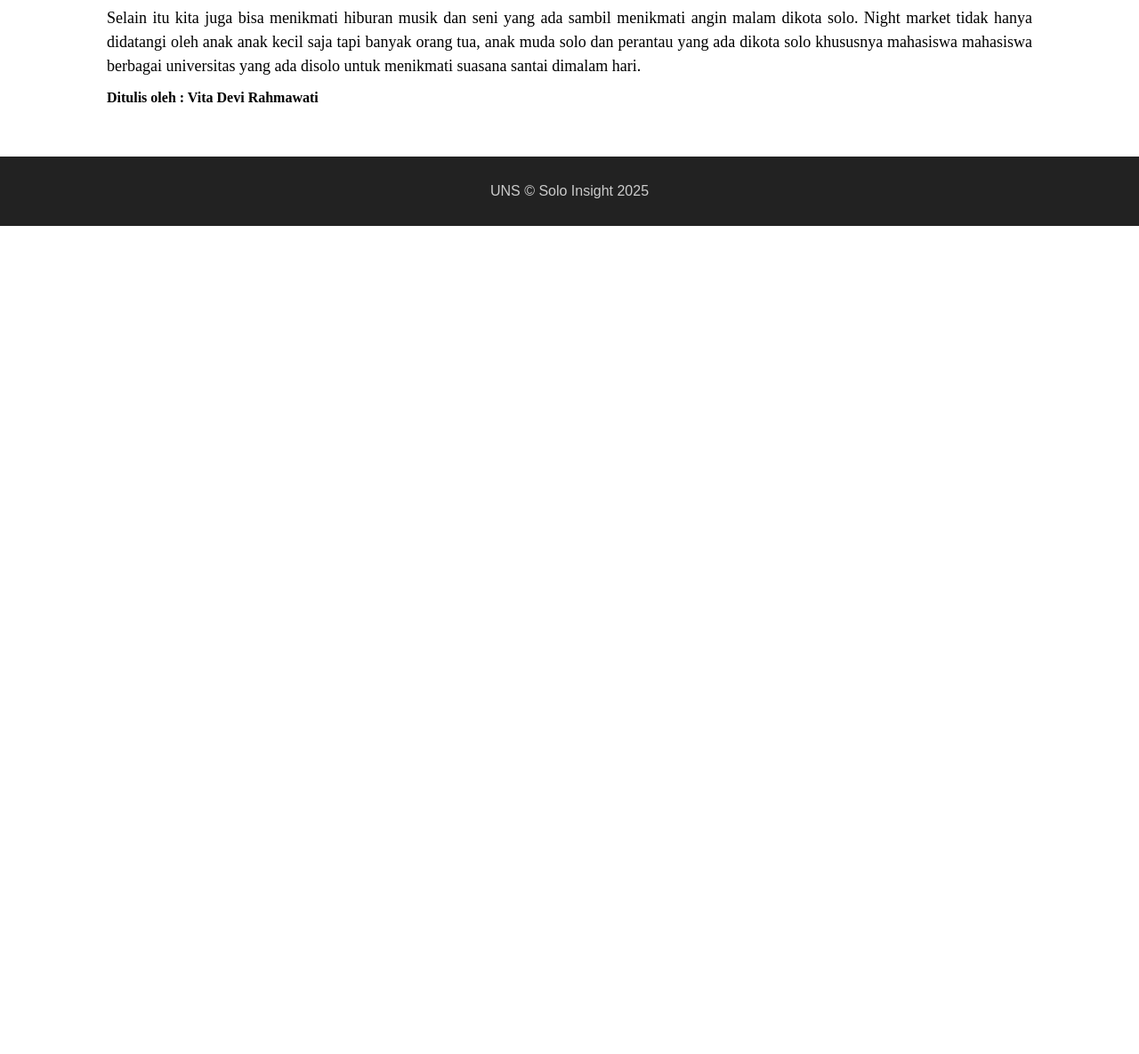
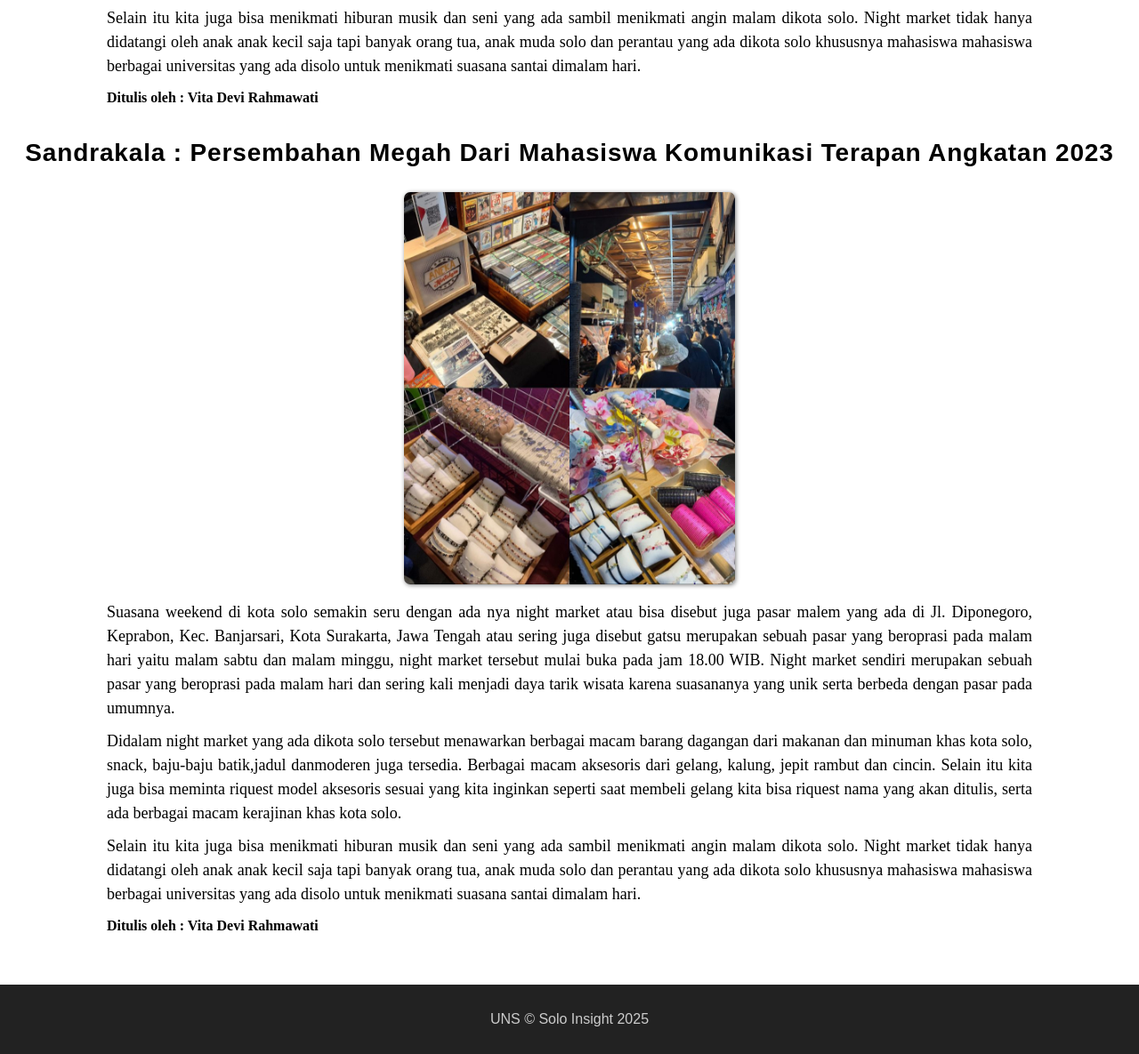
Before and after one commit to webhosting212/soloinsight, a plain HTML site: page hiburan.html in a window 1280 px wide. Shown: the part 1809-2994 px from the top of the page at 89% size. Before the commit the page ends 2063 px from the top, so only its background shows below. Drawn offline with Linux system fonts and the light colour scheme; a script that the page names is missing; a web font is replaced by a local one.

Commit message:
hiburan.html

```diff
--- a/hiburan.html
+++ b/hiburan.html
@@ -40,6 +40,15 @@
           <p>Selain itu kita juga bisa menikmati hiburan musik dan seni yang ada sambil menikmati angin malam dikota solo. Night market tidak hanya didatangi oleh anak anak kecil saja tapi banyak orang tua, anak muda solo dan perantau yang ada dikota solo khususnya mahasiswa mahasiswa berbagai universitas yang ada disolo untuk menikmati suasana santai dimalam hari.</p>
           <h3>Ditulis oleh : Vita Devi Rahmawati</h3>
           <br>
+          <h2>Sandrakala : Persembahan Megah Dari Mahasiswa Komunikasi Terapan Angkatan 2023</h2>
+          <br>
+          <img src="assets/img/night_market.jpeg" alt="night_market">
+          <br>
+          <p>Suasana weekend di kota solo semakin seru dengan ada nya night market atau bisa disebut juga pasar malem yang ada di Jl. Diponegoro, Keprabon, Kec. Banjarsari, Kota Surakarta, Jawa Tengah atau sering juga disebut gatsu merupakan sebuah pasar yang beroprasi pada malam hari yaitu malam sabtu dan malam minggu, night market tersebut mulai buka pada jam 18.00 WIB. Night market sendiri merupakan sebuah pasar yang beroprasi pada malam hari dan sering kali menjadi daya tarik wisata karena suasananya yang unik serta berbeda dengan pasar pada umumnya.</p>
+          <p>Didalam night market yang ada dikota solo tersebut menawarkan berbagai macam barang dagangan dari makanan dan minuman khas kota solo, snack, baju-baju batik,jadul danmoderen juga tersedia. Berbagai macam aksesoris dari gelang, kalung, jepit rambut dan cincin. Selain itu kita juga bisa meminta riquest model aksesoris sesuai yang kita inginkan seperti saat membeli gelang kita bisa riquest nama yang akan ditulis, serta ada berbagai macam kerajinan khas kota solo.</p>
+          <p>Selain itu kita juga bisa menikmati hiburan musik dan seni yang ada sambil menikmati angin malam dikota solo. Night market tidak hanya didatangi oleh anak anak kecil saja tapi banyak orang tua, anak muda solo dan perantau yang ada dikota solo khususnya mahasiswa mahasiswa berbagai universitas yang ada disolo untuk menikmati suasana santai dimalam hari.</p>
+          <h3>Ditulis oleh : Vita Devi Rahmawati</h3>
+          <br>
       </section>
     </main>
 
```
